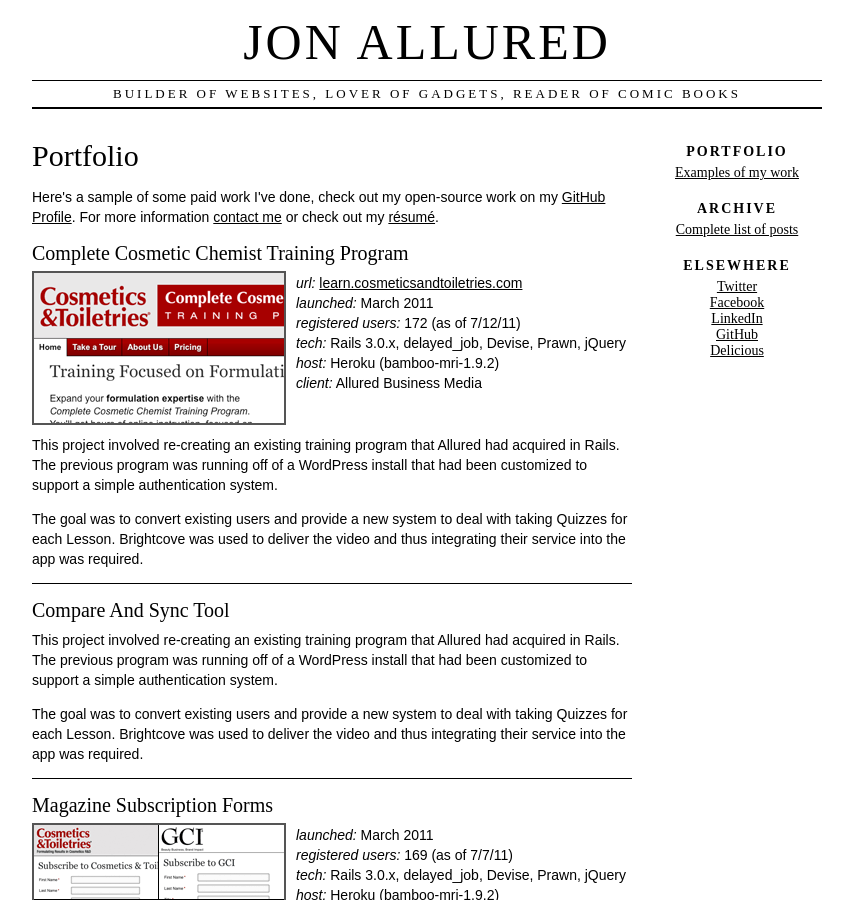
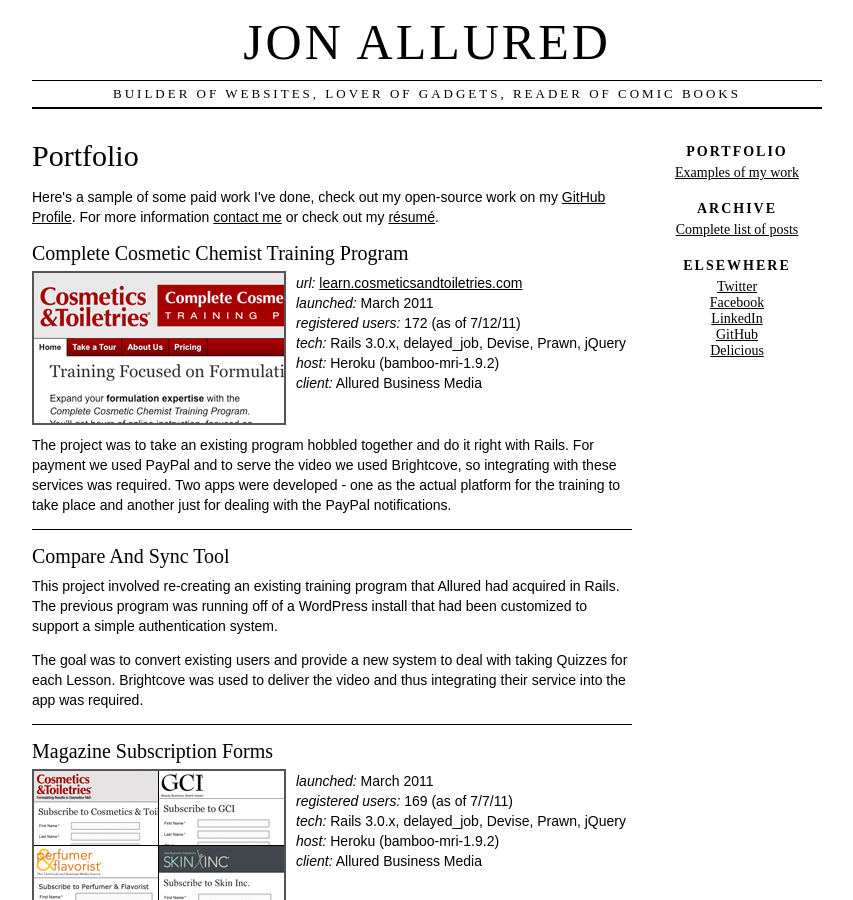
Before and after one commit to jonallured/jonallured.com, a Jekyll site: the page built from portfolio/index.html, in a window 1280 px wide and 900 px high. Shown: the whole window, without its empty margins (213-1066 px from the left). Built offline with Jekyll 4.4.1, drawn with Linux system fonts in a browser that asks for light colours.

Commit message:
updated description of the C3TP project

```diff
--- a/portfolio/index.html
+++ b/portfolio/index.html
@@ -17,8 +17,7 @@
 				<em>client:</em> Allured Business Media</p>
 		</div>
 		<div class="description">
-			<p>This project involved re-creating an existing training program that Allured had acquired in Rails. The previous program was running off of a WordPress install that had been customized to support a simple authentication system.</p>
-			<p>The goal was to convert existing users and provide a new system to deal with taking Quizzes for each Lesson. Brightcove was used to deliver the video and thus integrating their service into the app was required.</p>
+			<p>The project was to take an existing program hobbled together and do it right with Rails. For payment we used PayPal and to serve the video we used Brightcove, so integrating with these services was required. Two apps were developed - one as the actual platform for the training to take place and another just for dealing with the PayPal notifications.</p>
 		</div>
 	</div>
 	<div class="project">
```
